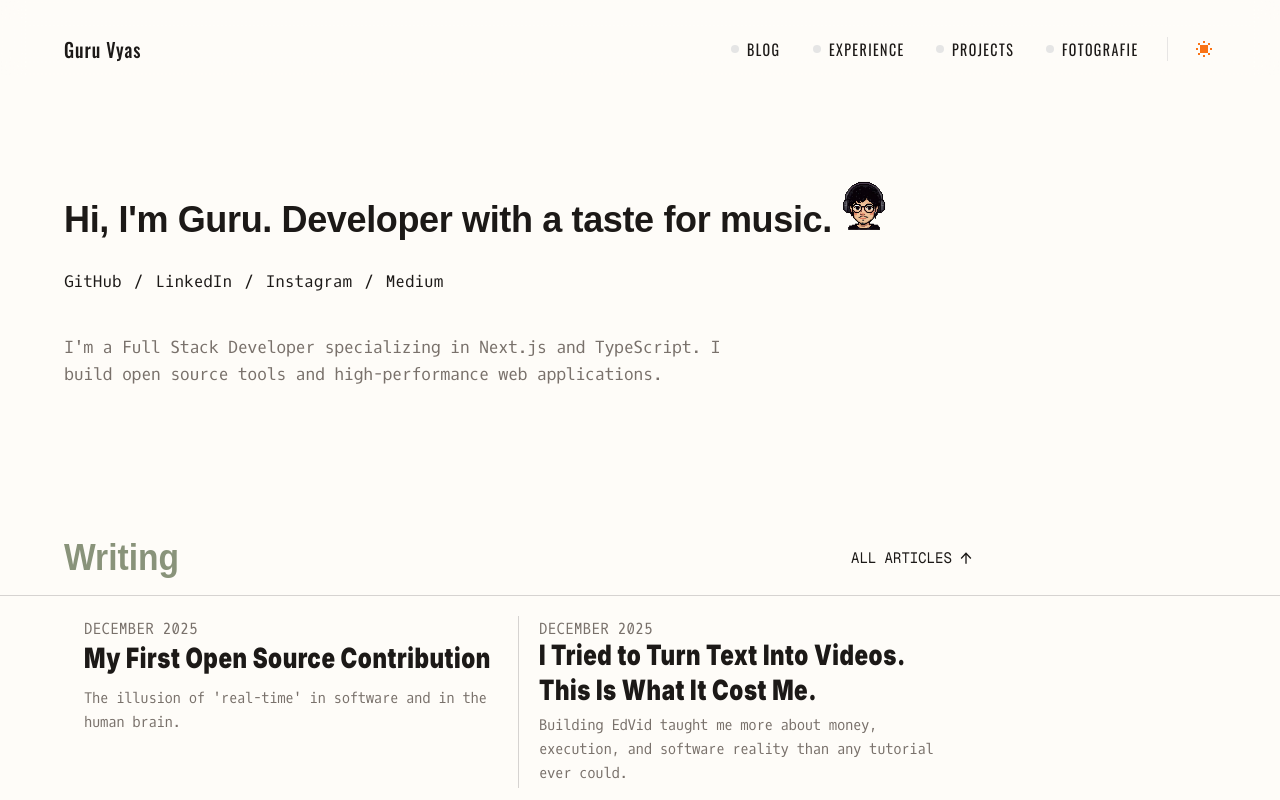
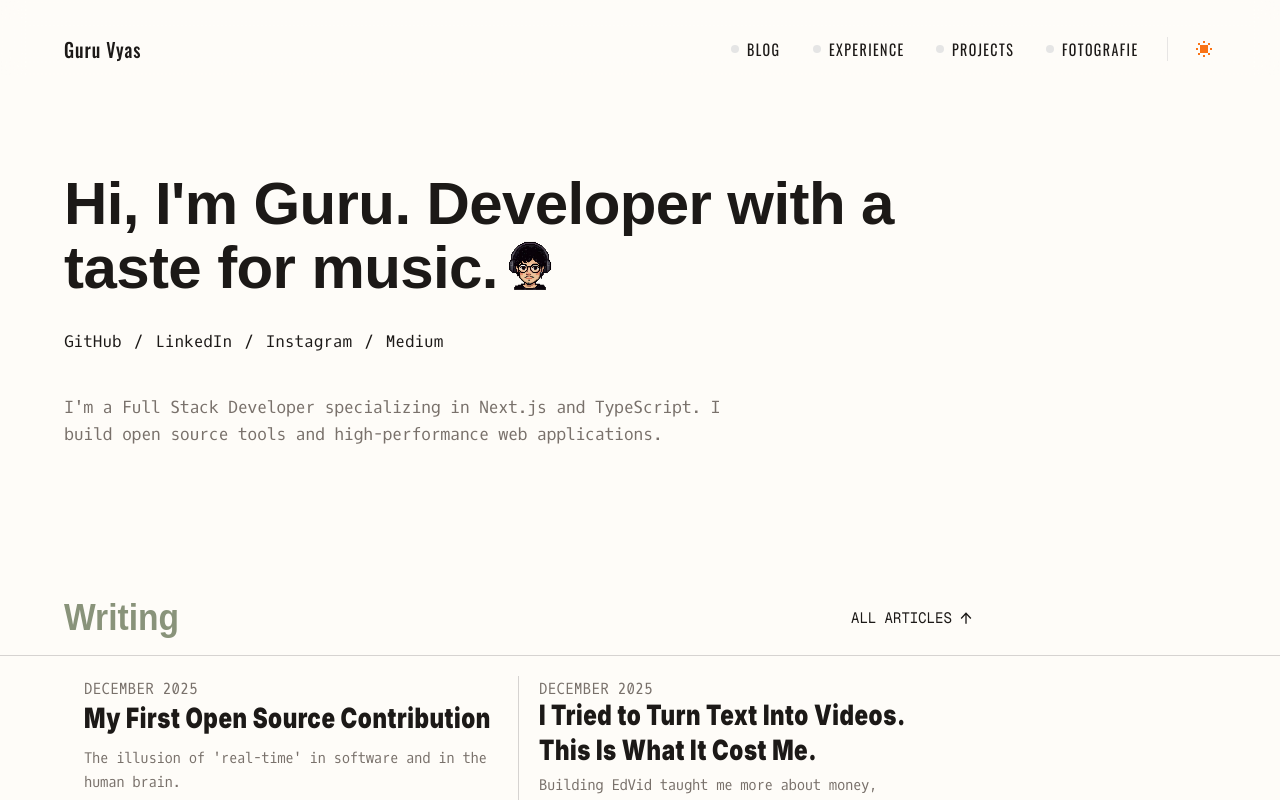
Before and after one commit to wakeupguruu/portfolio, a Next.js app: page / in a window 1280 px wide. Shown: the top 800 px of the page. Built offline with nearby package versions, Linux system fonts and the light colour scheme; a web font is replaced by a local one.

Commit message:
fix: increaed the size of title in home page

```diff
--- a/app/page.tsx
+++ b/app/page.tsx
@@ -43,7 +43,7 @@ export default function Home() {
       {/* Hero */}
       <Section className="pt-12 md:pt-24">
         <Container>
-          <h1 className="font-tasa text-[2rem] md:text-4xl sm:text-[3.4rem] font-extrabold leading-none tracking-[-0.04em] text-[#1c1917] dark:text-[#ededed] max-w-4xl">
+          <h1 className="font-tasa text-[2rem] md:text-6xl sm:text-[3.4rem] font-extrabold leading-none tracking-[-0.04em] text-[#1c1917] dark:text-[#ededed] max-w-4xl">
             <span>Hi, I'm <Link href="/about" className="hover:underline underline-offset-4 decoration-2 decoration-accent transition-all">Guru</Link>. Developer with a taste for music.</span>
 
             <HeroAnimation className="align-bottom">
```
